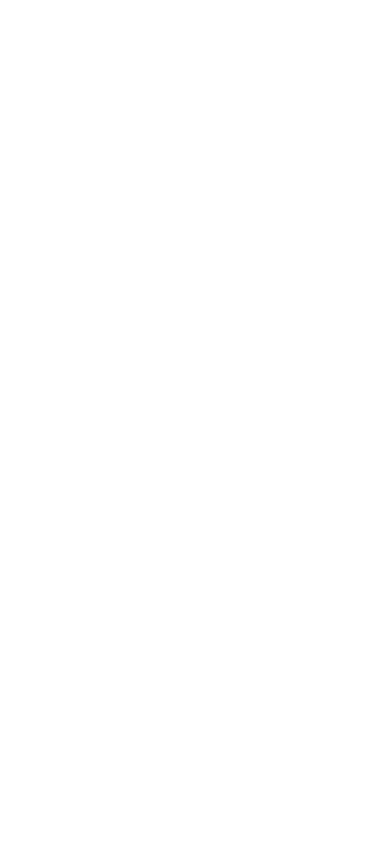
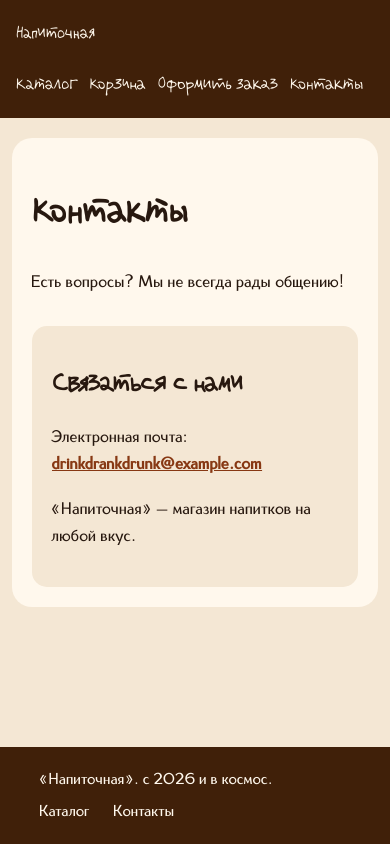
Before and after one commit to shnst4/kr4-js-shop, a plain HTML site: page contacts.html in a window 390 px wide. Drawn offline with Linux system fonts and the light colour scheme.

Commit message:
контакты, доработка оформления заказа

```diff
--- a/contacts.html
+++ b/contacts.html
@@ -0,0 +1,49 @@
+<!doctype html>
+<html lang="ru">
+  <head>
+    <meta charset="UTF-8" />
+    <meta name="viewport" content="width=device-width, initial-scale=1.0" />
+    <title>Контакты — Drink drank drunk</title>
+    <link rel="stylesheet" href="css/style.css" />
+  </head>
+
+  <body>
+    <header class="site-header">
+      <a class="logo" href="index.html">Напиточная</a>
+
+      <nav aria-label="Основная навигация">
+        <a href="catalog.html">Каталог</a>
+        <a href="cart.html">Корзина</a>
+        <a href="order.html">Оформить заказ</a>
+        <a href="contacts.html" aria-current="page">Контакты</a>
+      </nav>
+    </header>
+
+    <main>
+      <section class="contacts-page">
+        <h1>Контакты</h1>
+        <p>Есть вопросы? Мы не всегда рады общению!</p>
+
+        <div class="contacts-info">
+          <h2>Связаться с нами</h2>
+          <!--mailto - браузер попытается открыть программу для отправки письма-->
+          <p>
+            Электронная почта:
+            <a href="mailto:drinkdrankdrunk@example.com"
+              >drinkdrankdrunk@example.com</a
+            >
+          </p>
+          <p>«Напиточная» — магазин напитков на любой вкус.</p>
+        </div>
+      </section>
+    </main>
+    <footer class="site-footer">
+      <p>«Напиточная». с 2026 и в космос.</p>
+
+      <div class="footer-links">
+        <a href="catalog.html">Каталог</a>
+        <a href="contacts.html">Контакты</a>
+      </div>
+    </footer>
+  </body>
+</html>
--- a/css/style.css
+++ b/css/style.css
@@ -23,6 +23,14 @@ body {
   background: var(--bg);
   color: var(--text);
   font-family: "Hardenne", Arial, sans-serif;
+
+  min-height: 100vh;
+  display: flex;
+  flex-direction: column;
+}
+
+main {
+  flex: 1;
 }
 
 .site-header {
@@ -504,3 +512,118 @@ h2 {
   border-radius: 8px;
   cursor: pointer;
 }
+
+.contacts-page {
+  margin: 40px 24px;
+  padding: 30px;
+  background: var(--light);
+  border-radius: 20px;
+}
+
+.contacts-info {
+  margin-top: 30px;
+  padding: 20px;
+  background: var(--bg);
+  border-radius: 15px;
+}
+
+.contacts-info a {
+  color: var(--accent);
+  font-weight: bold;
+}
+
+.cart-page,
+.contacts-page,
+.order-page {
+  width: calc(100% - 32px);
+  max-width: 960px;
+  margin: 40px auto;
+  box-sizing: border-box;
+  font-size: 17px;
+  line-height: 1.6;
+}
+
+.cart-page h1,
+.contacts-page h1,
+.order-page h1 {
+  font-size: 34px;
+}
+
+.contacts-info h2 {
+  font-size: 24px;
+}
+
+#order-form {
+  width: 100%;
+  max-width: 560px;
+  margin: 25px auto 0;
+}
+
+#order-form button {
+  font: inherit;
+}
+
+@media (max-width: 600px) {
+  .site-header {
+    flex-direction: column;
+    align-items: flex-start;
+    padding: 20px 16px;
+  }
+
+  .site-header nav {
+    gap: 12px;
+  }
+
+  .cart-page,
+  .contacts-page,
+  .order-page {
+    width: calc(100% - 24px);
+    margin: 20px auto;
+    padding: 20px;
+  }
+
+  .cart-item {
+    flex-direction: column;
+    align-items: flex-start;
+  }
+
+  #order-form input,
+  #order-form textarea {
+    width: 100%;
+    box-sizing: border-box;
+  }
+
+  .contacts-info a {
+    overflow-wrap: anywhere; /*Защита длинных ссылок (переносятся)*/
+  }
+}
+
+.site-footer {
+  background: var(--dark);
+  color: var(--light);
+  padding: 24px 40px;
+  display: flex;
+  justify-content: space-between;
+  align-items: center;
+  flex-wrap: wrap;
+  gap: 15px;
+}
+
+.site-footer p {
+  margin: 0;
+}
+
+.footer-links {
+  display: flex;
+  flex-wrap: wrap;
+  gap: 24px;
+}
+
+.footer-links a {
+  color: var(--light);
+  text-decoration: none;
+}
+
+.footer-links a:hover {
+  text-decoration: underline;
+}
--- a/js/cart.js
+++ b/js/cart.js
@@ -108,7 +108,9 @@ if (cartItems && cartTotal) {
           cartTotal.textContent = formatPrice(total);
 
           if (cartIds.length === 0) {
-            cartItems.textContent = "Корзина пока пуста.";
+            cartItems.textContent =
+              "Корзина пуста. СРОЧНО ЗАКАЖИ ЧТО-НИБУДЬ! БОЛЬШЕ ТРАТИШЬ - БОЛЬШЕ ПОЛУЧАЕШЬ:)";
+            clearCartButton.disabled = true;
           }
         });
 
```
Also changed, not shown: cart.html (+10 -0 lines), catalog.html (+10 -0 lines), index.html (+10 -0 lines), js/order.js (+29 -3 lines), order.html (+12 -0 lines), product.html (+9 -0 lines).
